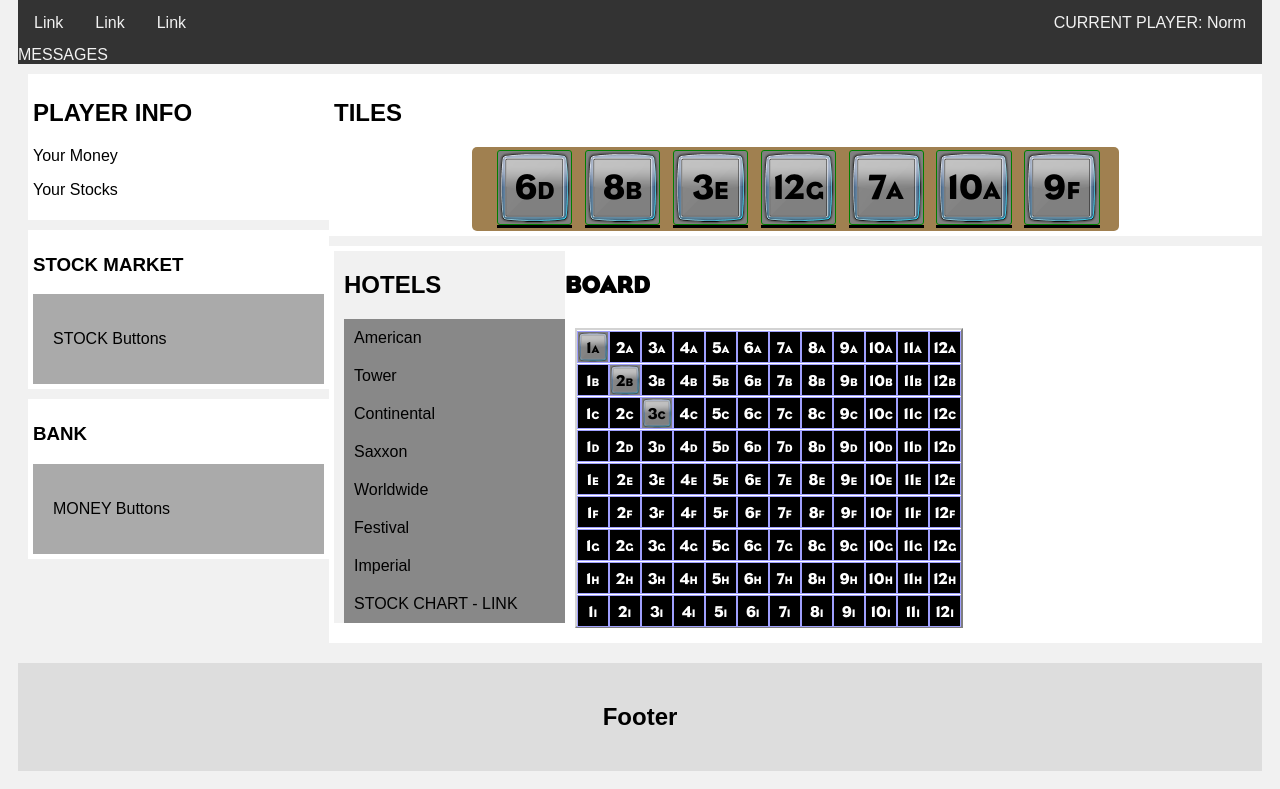
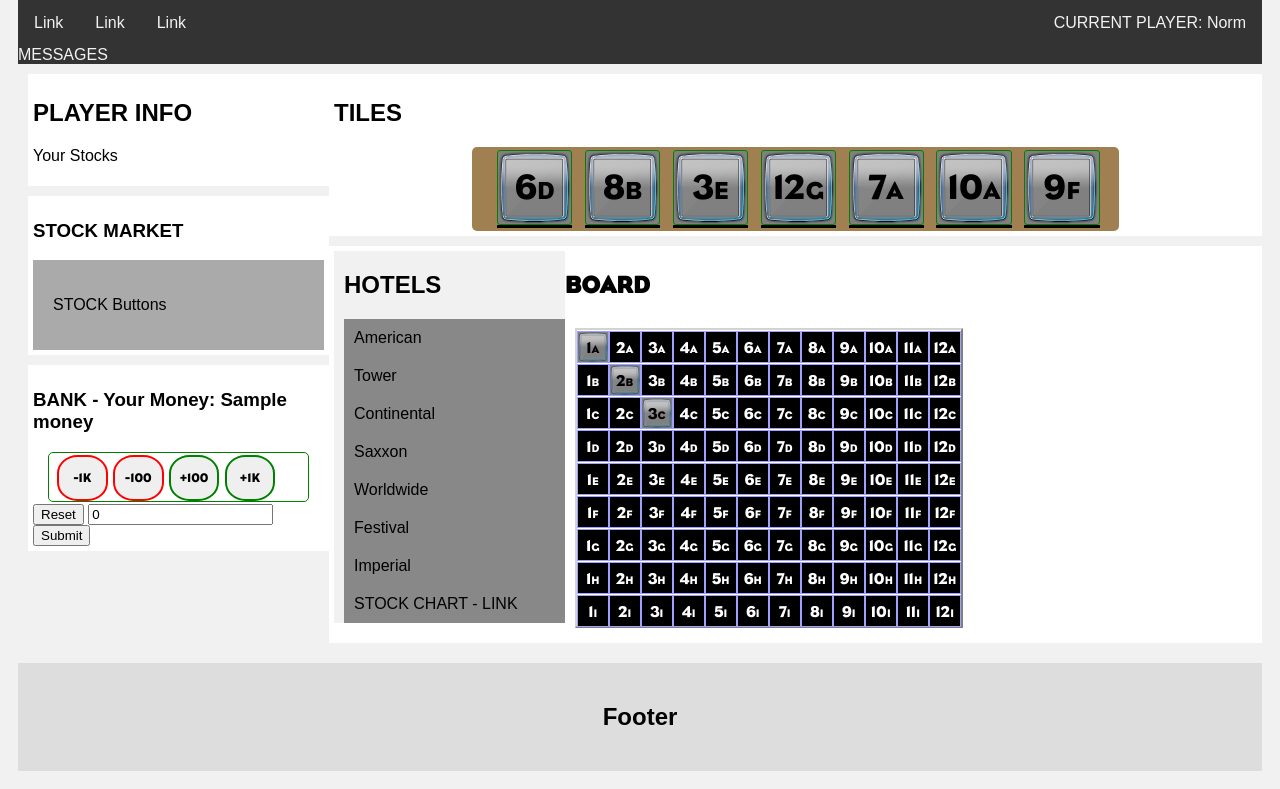
Before and after one commit to number5alive/acquire, a Flask app: template clientweb/templates/showtiles.html in a window 1280 px wide. Shown: the part 174-963 px from the top of the page. Run offline with Flask 2, Linux system fonts and the light colour scheme; the template is opened without the code that fills it: most values are stand-ins (such as "Sample title", 1, 10 or a date in 2020).

Commit message:
tilebagclient: ugly money buttons

```diff
--- a/clientweb/static/tilebag.css
+++ b/clientweb/static/tilebag.css
@@ -145,6 +145,49 @@ border: 1px solid red;
   clear: both;
 }
 
+.moneycontainer {
+  border: 1px solid green;
+  height: 50px;
+  border-radius: 5px;
+  margin-left: 5%;
+  margin-right: 5%;
+  padding-left: 2%; /* adjust math for individual tile container */
+  font-family: eagleAcquire;
+}
+
+.moneycontainer button {
+  float: left;
+  width:20%;
+  margin: 1%;
+  line-height:40px;
+  border-radius: 40%;
+  text-align:center;
+  text-decoration:none;
+  font-size:1vw;
+  transition-duration: 0.6s;
+  font-family: eagleAcquire;
+}
+
+/*
+  border: 2px solid f5f5f5;
+  color:#f5f5f5;
+  */
+.minusbutton {
+  border: 2px solid red;
+}
+.minusbutton:hover {
+  background: red;
+  color: white;
+}
+
+.plusbutton {
+  border: 2px solid green;
+}
+.plusbutton:hover {
+  background: green;
+  color: white;
+}
+
 /* For the hotels part of the game board */
 .hotelslist {
   background-color: #888;
@@ -187,6 +230,9 @@ border: 1px solid red;
     width: 100%;
     padding: 0;
   }
+  .moneycontainer button {
+    font-size:2vw;
+  }
 }
 
 /* Responsive layout - when the screen is less than 800px wide, make the two columns stack on top of each other instead of next to each other */
--- a/clientweb/templates/showtiles.html
+++ b/clientweb/templates/showtiles.html
@@ -30,7 +30,6 @@
   <div class="infocolumn">
     <div class="card">
       <h2>PLAYER INFO</h2>
-      <p>Your Money</p>
       <p>Your Stocks</p>
     </div>
     <div class="card">
@@ -38,8 +37,18 @@
       <div class="fakeimg"><p>STOCK Buttons</p></div>
     </div>
     <div class="card">
-      <h3>BANK</h3>
-      <div class="fakeimg"><p>MONEY Buttons</p></div>
+      <h3>BANK - Your Money: {{ money }}</h3>
+      <div class="moneycontainer">
+        <button class="minusbutton" onclick="mvalClick(-1000)" id="minus1k">-1K</button>
+        <button class="minusbutton" onclick="mvalClick(-100)" id="minus100">-100</button>
+        <button class="plusbutton" onclick="mvalClick(100)" id="plus100">+100</button>
+        <button class="plusbutton" onclick="mvalClick(1000)" id="plus1k">+1K</button>
+      </div>
+      <div>
+        <button onclick="mrstClick()" id="resetmoney">Reset</button>
+        <input id="moneyval" type="number" value=0></input>
+        <button onclick="msetClick()" id="submitmoney">Submit</button>
+      </div>
     </div>
   </div>
   <div class="maincolumn">
@@ -112,7 +121,21 @@
   }
   </script>
 
-
+  <script>
+  var moneyvalelmt=document.getElementById('moneyval');
+  function mvalClick(inc) {
+    var startVal=parseInt(moneyvalelmt.value);
+    var newVal=startVal + inc;
+    moneyvalelmt.value = newVal;
+  }
+  function mrstClick() {
+    moneyvalelmt.value = 0;
+  }
+  function msetClick() {
+    // TODO: Submit the REST request for the moneyTransaction
+    moneyvalelmt.value = 0;
+  }
+  </script>
 
 </body>
 </html>
```
